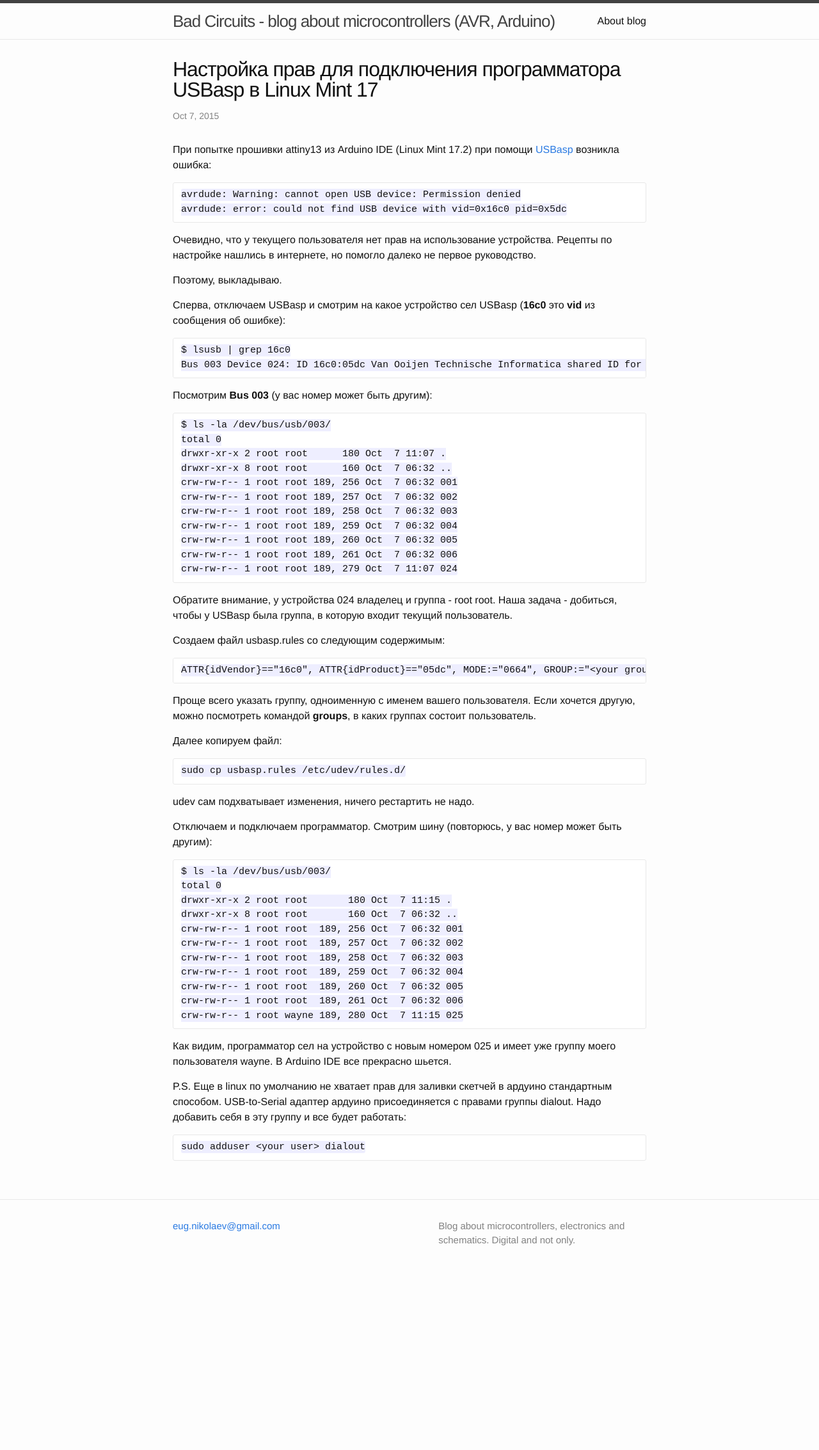
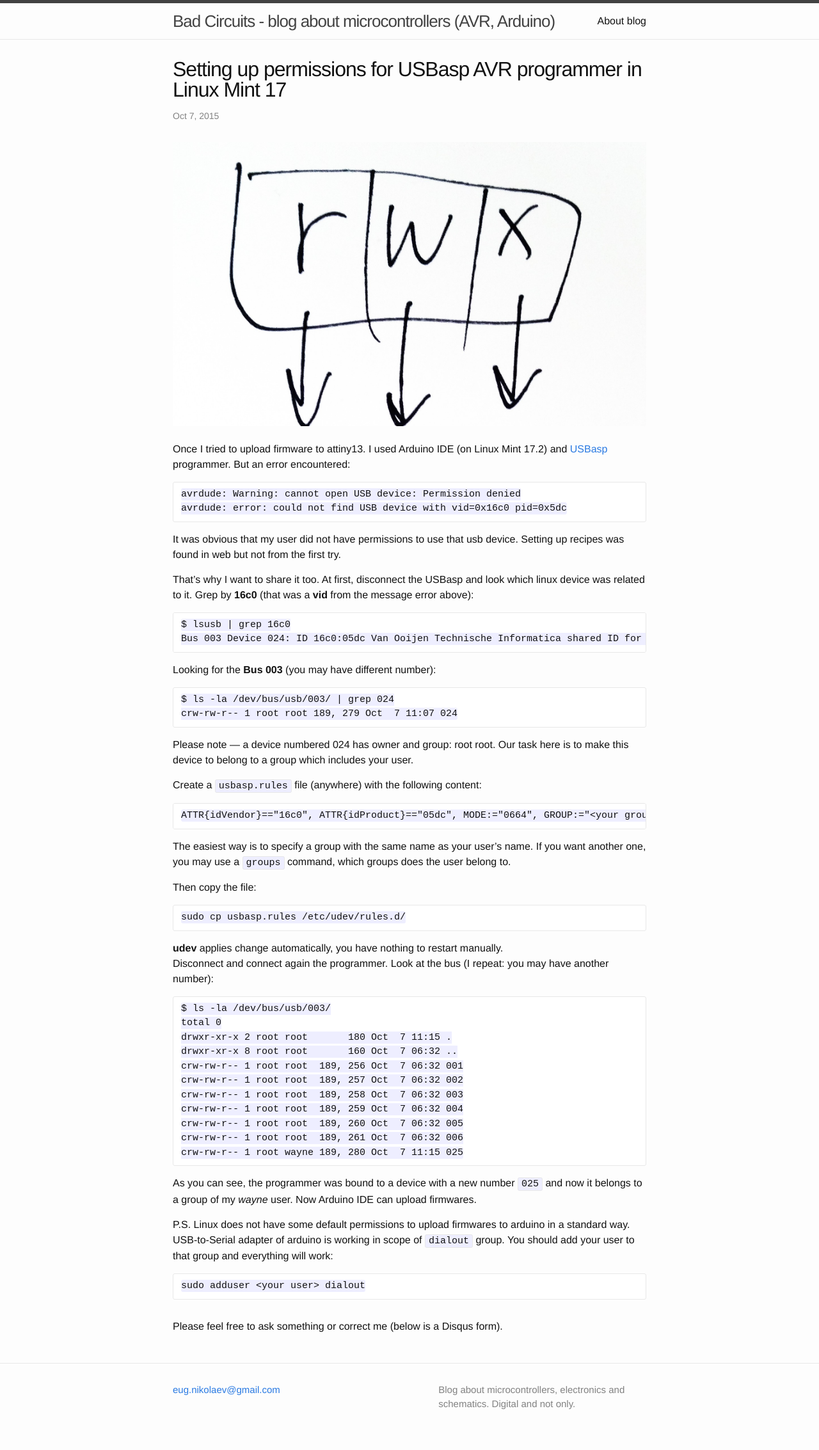
Before and after one commit to eugene-nikolaev/badcircuits.com, a Jekyll site: the page built from _posts/2015-10-07-linux-usbasp.markdown, in a window 1280 px wide. Shown: the whole page at 64% size. Built offline with Jekyll 4.4.1, drawn with Linux system fonts in a browser that asks for light colours; comment, search, counter and statistics services are not loaded; before the commit the page ends 2010 px from its top, so only the background shows below that.

Commit message:
Translate the usbasp post

````diff
--- a/_layouts/post.html
+++ b/_layouts/post.html
@@ -11,6 +11,8 @@ layout: default
   <article class="post-content">
     {{ content }}
   </article>
+
+  <p>Please feel free to ask something or correct me (below is a Disqus form).</p>
 
 </div>
 
--- a/_posts/2015-09-22-spi-oled.markdown
+++ b/_posts/2015-09-22-spi-oled.markdown
@@ -1,6 +1,6 @@
 ---
 layout: post
-title:  Connecting non-standard Chinese OLED-display using SPI"
+title:  Connecting non-standard Chinese OLED-display using SPI
 date:   2015-09-22 09:59:03
 categories: oled spi arduino
 ---
--- a/_posts/2015-10-07-linux-usbasp.markdown
+++ b/_posts/2015-10-07-linux-usbasp.markdown
@@ -1,65 +1,62 @@
 ---
 layout: post
-title:  "Настройка прав для подключения программатора USBasp в Linux Mint 17"
+title:  Setting up permissions for USBasp AVR programmer in Linux Mint 17
 date:   2015-10-07 11:20:50
 categories: avr usbasp linux
 ---
-При попытке прошивки attiny13 из Arduino IDE (Linux Mint 17.2) при помощи [USBasp](https://rover.ebay.com/rover/1/711-53200-19255-0/1?icep_id=114&ipn=icep&toolid=20004&campid=5338190330&mpre=http%3A%2F%2Fwww.ebay.com%2Fitm%2FUSBASP-USBISP-AVR-Programmer-Adapter-10-Pin-USB-Cable-ATMEGA8-ATMEGA128-Arduino-%2F141924793771) возникла ошибка:
+
+![Linux File Permission coding](/assets/2015/10/linux-permissions.jpg)
+<br>
+<br>
+Once I tried to upload firmware to attiny13. I used Arduino IDE (on Linux Mint 17.2) and [USBasp](https://rover.ebay.com/rover/1/711-53200-19255-0/1?icep_id=114&ipn=icep&toolid=20004&campid=5338190330&mpre=http%3A%2F%2Fwww.ebay.com%2Fitm%2FUSBASP-USBISP-AVR-Programmer-Adapter-10-Pin-USB-Cable-ATMEGA8-ATMEGA128-Arduino-%2F141924793771) programmer.
+But an error encountered:
 
 ```
 avrdude: Warning: cannot open USB device: Permission denied
 avrdude: error: could not find USB device with vid=0x16c0 pid=0x5dc
 ```
 
-Очевидно, что у текущего пользователя нет прав на использование устройства.
-Рецепты по настройке нашлись в интернете, но помогло далеко не первое руководство.
+It was obvious that my user did not have permissions to use that usb device.
+Setting up recipes was found in web but not from the first try.
 
-Поэтому, выкладываю.
-
-Сперва, отключаем USBasp и смотрим на какое устройство сел USBasp (**16c0** это **vid** из сообщения об ошибке):
+That's why I want to share it too.
+At first, disconnect the USBasp and look which linux device was related to it.
+Grep by **16c0** (that was a **vid** from the message error above):
 
 ```
 $ lsusb | grep 16c0
 Bus 003 Device 024: ID 16c0:05dc Van Ooijen Technische Informatica shared ID for use with libusb
 ```
 
-Посмотрим **Bus 003** (у вас номер может быть другим):
+Looking for the **Bus 003** (you may have different number):
 
 ```
-$ ls -la /dev/bus/usb/003/
-total 0
-drwxr-xr-x 2 root root      180 Oct  7 11:07 .
-drwxr-xr-x 8 root root      160 Oct  7 06:32 ..
-crw-rw-r-- 1 root root 189, 256 Oct  7 06:32 001
-crw-rw-r-- 1 root root 189, 257 Oct  7 06:32 002
-crw-rw-r-- 1 root root 189, 258 Oct  7 06:32 003
-crw-rw-r-- 1 root root 189, 259 Oct  7 06:32 004
-crw-rw-r-- 1 root root 189, 260 Oct  7 06:32 005
-crw-rw-r-- 1 root root 189, 261 Oct  7 06:32 006
+$ ls -la /dev/bus/usb/003/ | grep 024
 crw-rw-r-- 1 root root 189, 279 Oct  7 11:07 024
 ```
 
-Обратите внимание, у устройства 024 владелец и группа - root root.
-Наша задача - добиться, чтобы у USBasp была группа, в которую входит текущий пользователь.
+Please note — a device numbered 024 has owner and group: root root.
+Our task here is to make this device to belong to a group which includes your user.
 
-Создаем файл usbasp.rules со следующим содержимым:
+Create a `usbasp.rules` file (anywhere) with the following content:
 
 ```
 ATTR{idVendor}=="16c0", ATTR{idProduct}=="05dc", MODE:="0664", GROUP:="<your group>"
 ```
 
-Проще всего указать группу, одноименную с именем вашего пользователя. Если хочется другую, можно посмотреть командой **groups**, в каких группах состоит пользователь.
+The easiest way is to specify a group with the same name as your user's name. If you want another one, you may use a `groups` command, which groups does the user belong to.
 
-Далее копируем файл:
+Then copy the file:
 
 ```
 sudo cp usbasp.rules /etc/udev/rules.d/
 ```
 
-udev сам подхватывает изменения, ничего рестартить не надо.
+**udev** applies change automatically, you have nothing to restart manually.
+<br>
+Disconnect and connect again the programmer.
+Look at the bus (I repeat: you may have another number):
 
-Отключаем и подключаем программатор.
-Смотрим шину (повторюсь, у вас номер может быть другим):
 
 ```
 $ ls -la /dev/bus/usb/003/
@@ -75,12 +72,12 @@ crw-rw-r-- 1 root root  189, 261 Oct  7 06:32 006
 crw-rw-r-- 1 root wayne 189, 280 Oct  7 11:15 025
 ```
 
-Как видим, программатор сел на устройство с новым номером 025 и имеет уже группу моего пользователя wayne.
-В Arduino IDE все прекрасно шьется.
+As you can see, the programmer was bound to a device with a new number `025` and now it belongs to a group of my *wayne* user.
+Now Arduino IDE can upload firmwares.
 
-P.S. Еще в linux по умолчанию не хватает прав для заливки скетчей в ардуино стандартным способом.
-USB-to-Serial адаптер ардуино присоединяется с правами группы dialout.
-Надо добавить себя в эту группу и все будет работать:
+P.S. Linux does not have some default permissions to upload firmwares to arduino in a standard way.
+USB-to-Serial adapter of arduino is working in scope of `dialout` group.
+You should add your user to that group and everything will work:
 
 ```
 sudo adduser <your user> dialout
--- a/_sass/_base.scss
+++ b/_sass/_base.scss
@@ -139,7 +139,7 @@ code {
 
 pre {
     padding: 8px 12px;
-    overflow-x: scroll;
+    overflow: auto;
 
     > code {
         border: 0;
````
Also changed, not shown: other parts of _posts/2015-09-22-spi-oled.markdown (+1 -1 lines), assets/2015/10/linux-permissions.jpg (added).
